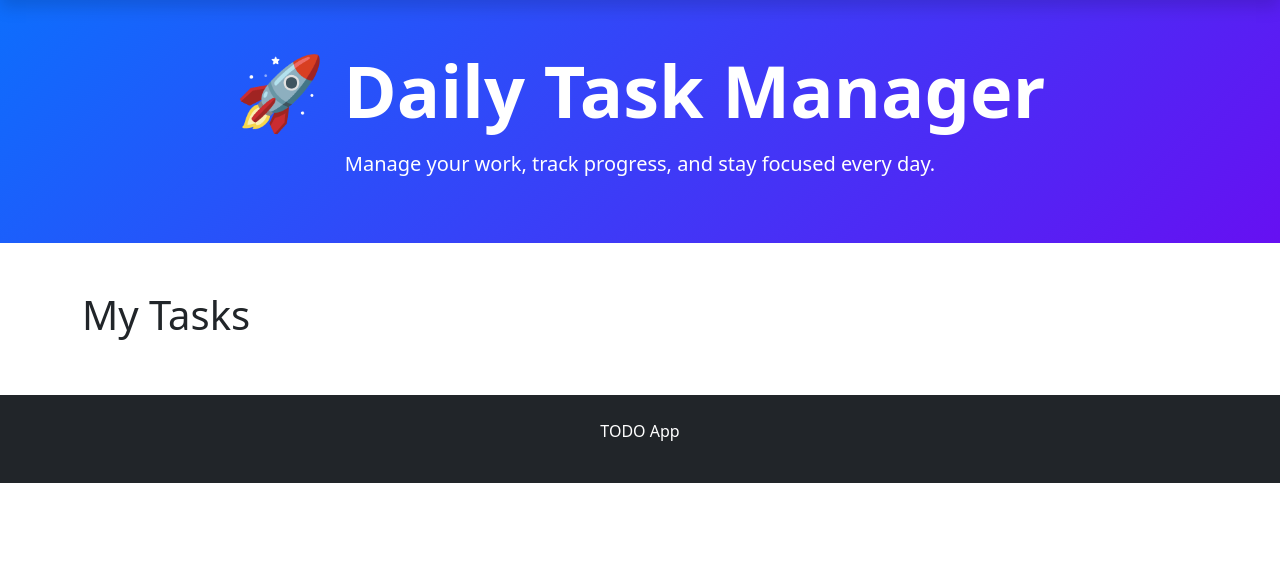
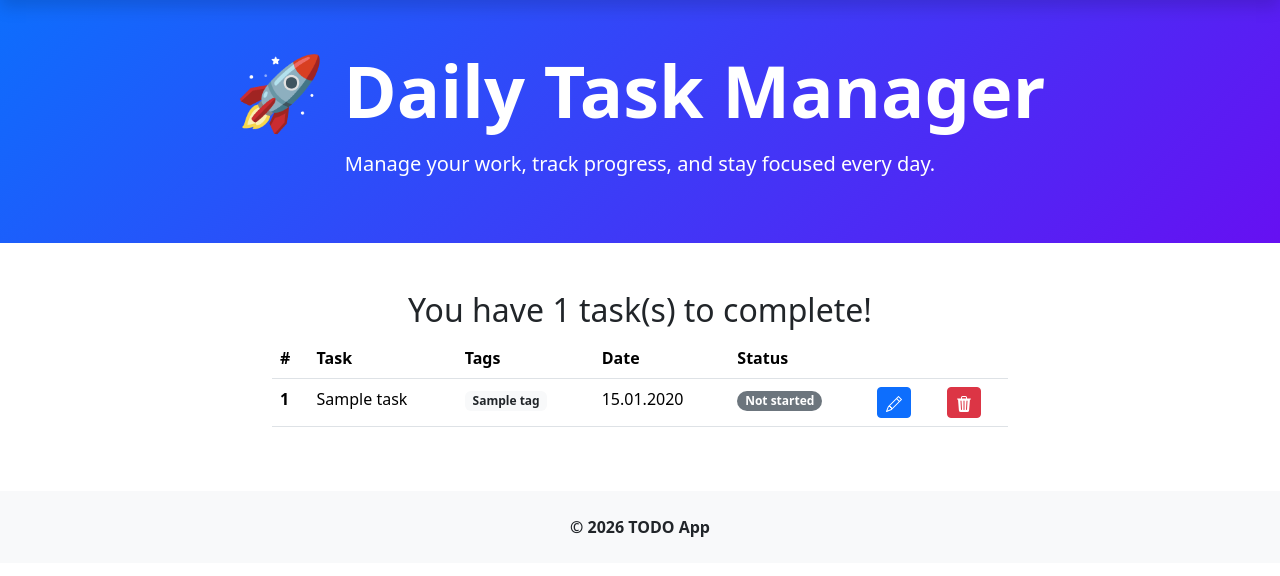
Before and after one commit to ronniveroni/todo_list, a Django app: page / in a window 1280 px wide. Shown: the part 57-633 px from the top of the page. Run offline with Django 5.2, Linux system fonts and the light colour scheme; tables that the repository leaves empty hold one stand-in row (values such as "Sample post").

Commit message:
+Pridėtas visų todo užduočių atvaizdavimas.

```diff
--- a/mysite/todo/templates/base.html
+++ b/mysite/todo/templates/base.html
@@ -32,15 +32,15 @@
 </div>
 
 <div class="container mt-5">
-  <div class="row">
+ <div class="row justify-content-center">
     <div class="col-sm-8">
         {% block content %} {% endblock %}
     </div>
   </div>
 </div>
 
-<div class="mt-5 p-4 bg-dark text-white text-center">
-  <p>TODO App</p>
+<div class="mt-5 p-4 bg-light text-darkslategray text-center fw-bold">
+        <p class="mb-0">© 2026 TODO App</p>
 </div>
 
 </body>
--- a/mysite/todo/templates/index.html
+++ b/mysite/todo/templates/index.html
@@ -8,9 +8,63 @@
 {% extends 'base.html' %}
 
 
-{% block title %}Autoservisas {% endblock %}
+{% block title %}TODO App {% endblock %}
 {% block content %}
-<h1>My Tasks</h1>
+<div class="d-flex justify-content-center">
+    <h2>You have {{ num_tasks_not_started }} task(s) to complete!</h2>
+</div>
+<div class="d-flex justify-content-center">
+    <table class="table w-10 ">
+  <thead>
+    <tr>
+      <th scope="col">#</th>
+      <th scope="col">Task</th>
+      <th scope="col">Tags</th>
+           <th scope="col">Date</th>
+      <th scope="col">Status</th>
+        <th></th>
+        <th></th>
+    </tr>
+  </thead>
+        {% for task in tasks %}
+        <tr>
+      <th scope="row">{{ forloop.counter }}</th>
+      <td>{{ task.name }}</td>
+      <td> {% for tag in task.tags.all %}
+          <span class="badge bg-light text-dark">
+          {{ tag.name }}
+          </span>
+            {% endfor %}
+      </td>
+             <td>
+          {{ task.date|date:"d.m.Y" }}
+      </td>
+            <td>
+                <span class="{% if task.status == 'c' %} badge rounded-pill bg-success {% elif task.status == 'p' %} badge rounded-pill bg-primary {% elif task.status == 'n' %} badge rounded-pill bg-secondary {% endif %} ">
+                    {{ task.get_status_display }}
+                </span>
+            </td>
+            <td>
+                <button type="button" class="btn btn-sm btn-primary">
+                    <svg xmlns="http://www.w3.org/2000/svg" width="16" height="16" fill="currentColor" class="bi bi-pencil" viewBox="0 0 16 16">
+  <path d="M12.146.146a.5.5 0 0 1 .708 0l3 3a.5.5 0 0 1 0 .708l-10 10a.5.5 0 0 1-.168.11l-5 2a.5.5 0 0 1-.65-.65l2-5a.5.5 0 0 1 .11-.168zM11.207 2.5 13.5 4.793 14.793 3.5 12.5 1.207zm1.586 3L10.5 3.207 4 9.707V10h.5a.5.5 0 0 1 .5.5v.5h.5a.5.5 0 0 1 .5.5v.5h.293zm-9.761 5.175-.106.106-1.528 3.821 3.821-1.528.106-.106A.5.5 0 0 1 5 12.5V12h-.5a.5.5 0 0 1-.5-.5V11h-.5a.5.5 0 0 1-.468-.325"/>
+</svg>
+                </button>
+            </td>
+            <td>
+                 <button type="button" class="btn btn-sm btn-danger">
+                    <svg xmlns="http://www.w3.org/2000/svg" width="16" height="16" fill="currentColor" class="bi bi-trash3-fill" viewBox="0 0 16 16">
+  <path d="M11 1.5v1h3.5a.5.5 0 0 1 0 1h-.538l-.853 10.66A2 2 0 0 1 11.115 16h-6.23a2 2 0 0 1-1.994-1.84L2.038 3.5H1.5a.5.5 0 0 1 0-1H5v-1A1.5 1.5 0 0 1 6.5 0h3A1.5 1.5 0 0 1 11 1.5m-5 0v1h4v-1a.5.5 0 0 0-.5-.5h-3a.5.5 0 0 0-.5.5M4.5 5.029l.5 8.5a.5.5 0 1 0 .998-.06l-.5-8.5a.5.5 0 1 0-.998.06m6.53-.528a.5.5 0 0 0-.528.47l-.5 8.5a.5.5 0 0 0 .998.058l.5-8.5a.5.5 0 0 0-.47-.528M8 4.5a.5.5 0 0 0-.5.5v8.5a.5.5 0 0 0 1 0V5a.5.5 0 0 0-.5-.5"/>
+</svg>
+                </button>
+            </td>
+    </tr>
+         {% endfor %}
+
+        </tbody>
+</table>
+</div>
+
 </body>
 </html>
 {% endblock %}
--- a/mysite/todo/views.py
+++ b/mysite/todo/views.py
@@ -1,5 +1,10 @@
 from django.shortcuts import render
+from todo.models import Task
 
 # Create your views here.
 def index(request):
-    return render(request, template_name='index.html')
+    context = {
+    'tasks': Task.objects.all(),
+    'num_tasks_not_started': Task.objects.filter(status='n').count(),
+    }
+    return render(request, template_name='index.html', context=context)
```
